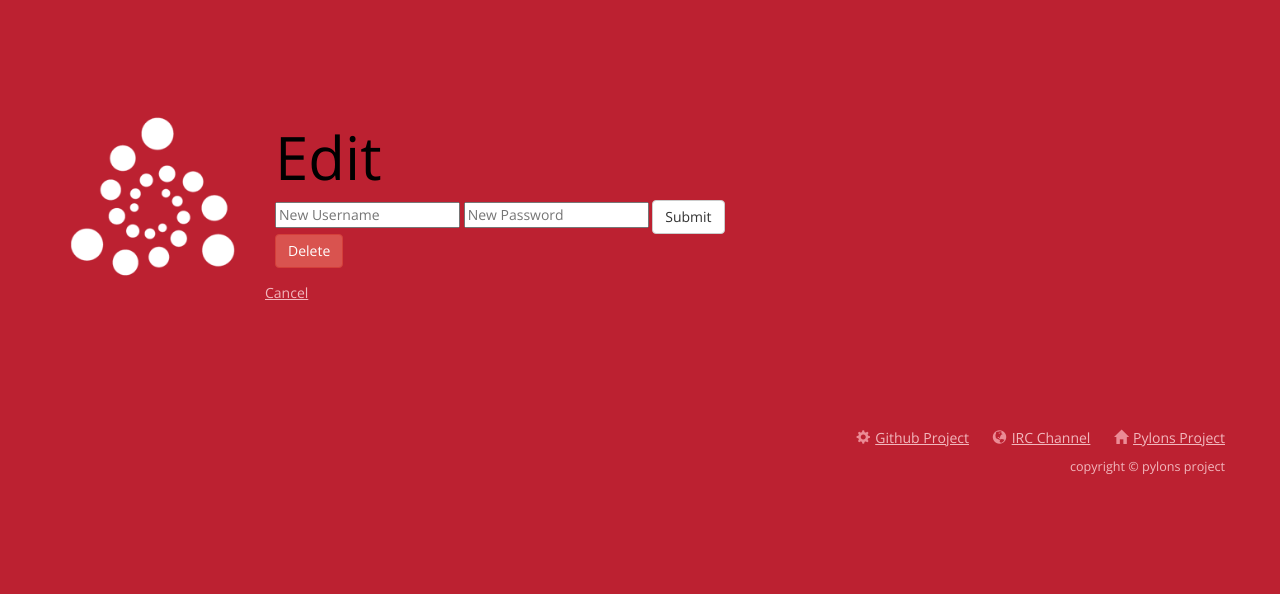
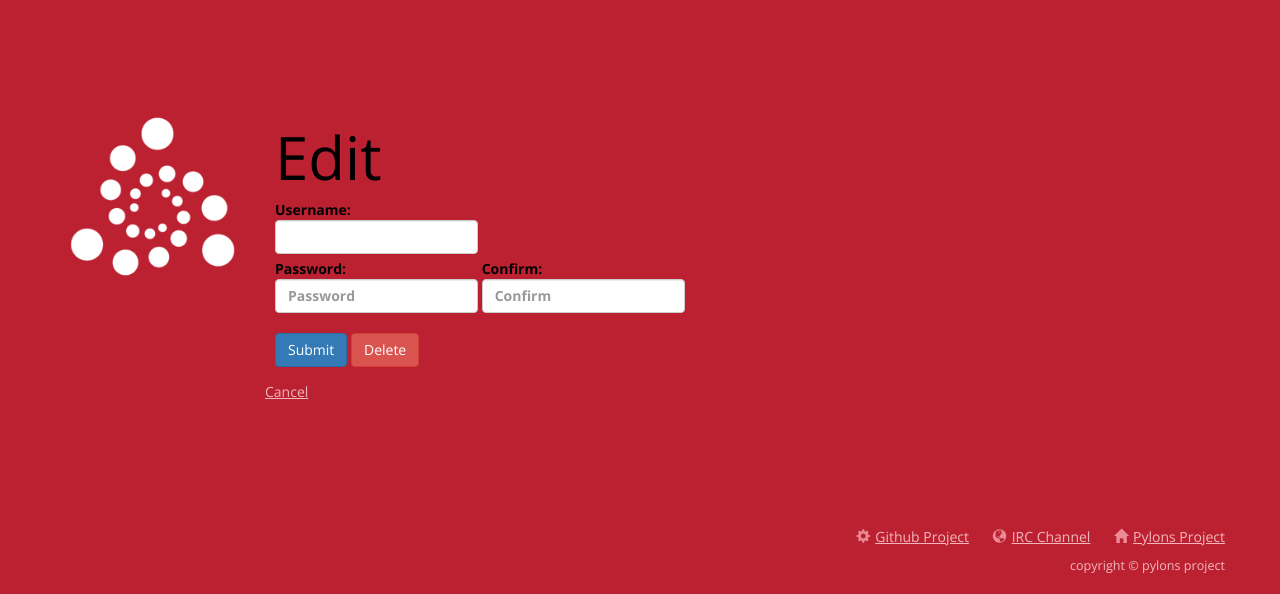
Before and after one commit to senank/Internship-2019-pyramid, a Python web app: template pyproj/templates/edit_user.mako in a window 1280 px wide. Shown: the part 206-800 px from the top of the page. Run offline with Mako, Linux system fonts and the light colour scheme; the template is opened without the code that fills it, so the values that code supplies are empty; some libraries are stand-ins or nearby versions.

Commit message:
CSRF Added for DND and Completed, form confirmation fixed and some design features added

```diff
--- a/pyproj/static/dragndrop.js
+++ b/pyproj/static/dragndrop.js
@@ -1,3 +1,4 @@
+var csrf_token = "${get_csrf_token()}";
 $('.drag-events').sortable({
     axis: 'y',
     revert: true,
@@ -11,10 +12,12 @@ $('.drag-events').sortable({
         data['id-' + $(this).data('id')] = position;
         position ++;
     });
+    data.csrf_token = csrf_token;
     console.log(data)
     $.ajax({
         method: 'POST',
         data: data,
+        //headers: csrf_token
         url: $(this).data('update-url')
     });
 });
--- a/pyproj/static/theme.css
+++ b/pyproj/static/theme.css
@@ -221,3 +221,22 @@ nav a:hover::after{
 input::placeholder{
   text-transform: capitalize;
 }
+/* label{
+  display: inline-block;
+  clear: left;
+  width: 250px;
+  text-align: left;
+} */
+input {
+  display: inline-block;
+}
+/*
+#delete{
+  display: flex;
+  flex-direction: column;
+  align-items: flex-end;
+} */
+
+/* #delete{
+  display: inline;
+} */
--- a/pyproj/templates/create_acc.mako
+++ b/pyproj/templates/create_acc.mako
@@ -2,9 +2,24 @@
 
 <h1>Create an Account! :)</h1>
 <form action = "${request.route_url('create')}" method = "POST">
-    <input type="text" name = "username" placeholder="Please insert a username">
-    <input type = "text" name = "password" placeholder = "Please insert a password">
-    <input name = 'login_submit' type = "submit" class = "btn btn-danger">
+    <div class = 'form-group'>
+        <div>
+            <label>Username:
+                <input type="text" class = 'form-control' name = "username" placeholder = 'username' required>
+            </label>
+        </div>
+        <div>
+            <label>Password:
+                <input type = "password" class = 'form-control' name = "password" placeholder = 'Password'required>
+            </label>
+            <label>Confirm:
+                <input type = 'password' class = 'form-control' name = 'confirm' placeholder = 'Confirm' required>
+            </label>
+        </div>
+    </div>
+    <div class='form-group'>
+        <input name = 'login_submit' type = "submit" class = "btn btn-primary" value='Create'>
+    </div>
 </form>
 <a href = "${request.route_url('login')}">Already have an account?</a>
 %if error:
--- a/pyproj/templates/edit_user.mako
+++ b/pyproj/templates/edit_user.mako
@@ -10,16 +10,37 @@
         %endfor
     %endif
     <div class="form-group">
-        <form action = "${request.route_url('edit_user')}" method = "POST" onsubmit = "return confirm('Are you sure you want to update?')">
-            <input type="text" name = "username" placeholder="new username">
-            <input type = "text" name = "password" placeholder = "new password">
-            <input name = 'login_submit' type = "submit" class = "btn btn-default">
-        </form>
+        <form action = "${request.route_url('edit_user')}" method = "POST" class = "inline-block" \
+        onsubmit = "return confirm('Are you sure you want to update?\n\nIf field is left empty, there will be no changes made to that field')">
+            <div>
+                <label>Username:
+                    <input type="text" class='form-control' name = "username" placeholder="${request.user.username.capitalize()}">
+                </label>
+            </div>
 
-        <form action="${request.route_url('delete_user')}" method='POST' class="inline-block">
-            <input name="Delete" type="submit" class="btn btn-danger" value="Delete" onclick = "return confirm('THIS WILL DELETE YOUR ACCOUNT ARE YOU SURE YOU WANT TO CONTINUE?')">
+            <div class='form-group'>
+                <label>Password:
+                    <input type = "text" class='form-control' name = "password" placeholder = "password">
+                </label>
+                <label>Confirm:
+                    <input type = "text" class='form-control' name = "confirm_password" placeholder = "confirm">
+                </label>
+            </div>
+            <div>
+                <div class='form-group'>
+                    <input type="hidden" name="csrf_token" value="${get_csrf_token()}">
+                    ## <div style="float:left">
+                    <input name = 'login_submit' type = "submit" class = "btn btn-primary">
+                    ## </div>
+                    ## <div style='float:right'>
+                    <input name="Delete" id='delete' formaction = "${request.route_url('delete_user')}" type="submit" class="btn btn-danger" \
+                    value="Delete ${request.user.username.capitalize()}" onclick = "return confirm('THIS WILL DELETE YOUR ACCOUNT ARE YOU SURE YOU WANT TO CONTINUE?');">
+                    ## </div>
+                </div>
+            </div>
         </form>
     </div>
 </div>
-
-<a href="${request.route_url('home')}">Cancel</a>
+<div style='float:left; clear:left;'>
+    <a href="${request.route_url('home')}">Cancel</a></br>
+</div>
--- a/pyproj/templates/login.mako
+++ b/pyproj/templates/login.mako
@@ -11,10 +11,19 @@
 %endif
 
 <form action = "${request.route_url('login')}" method = "POST">
-    <input type="text" name = "username" placeholder="username">
-    <input type = "text" name = "password" placeholder = "password">
-    <input name = 'login_submit' type = "submit" class = "btn btn-danger">
+    <div class = 'form-row'>
+        <div class = 'col' >
+            <label>Username:<input type="text" class = 'form-control' name = "username" placeholder="username"></label>
+        </div>
+        <div class = 'col' >
+            <label>Password:<input type = "password" class = 'form-control' name = "password" placeholder = "password"></label>
+        </div>
+    </div>
+    <div class = 'form-group' >
+        <input name = 'login_submit' type = "submit" class = "btn btn-primary" value='Sign In'>
+    </div>
 </form>
 </div>
-
-<a href="${request.route_url('create')}">Create an Account</a>
+<div>
+    <a href="${request.route_url('create')}">Create an Account</a>
+</div>
--- a/pyproj/templates/todo_list.mako
+++ b/pyproj/templates/todo_list.mako
@@ -46,10 +46,10 @@
 
 <%block name="page_script">
 <script>
-
+var csrfToken = "${get_csrf_token()}";
 jQuery(function($){
     $(document).on('change', 'input[name^="todo-"]', function(){
-        $.post("${request.route_url('todo_item_complete')}", {id: $(this).data('id'), checked: $(this).is(':checked')});
+        $.post("${request.route_url('todo_item_complete')}", {id: $(this).data('id'), checked: $(this).is(':checked'), 'csrf_token' : csrfToken});
     });
 });
 
```
Also changed, not shown: pyproj/views/auth.py (+7 -4 lines), pyproj/views/todo_action.py (+8 -3 lines).
